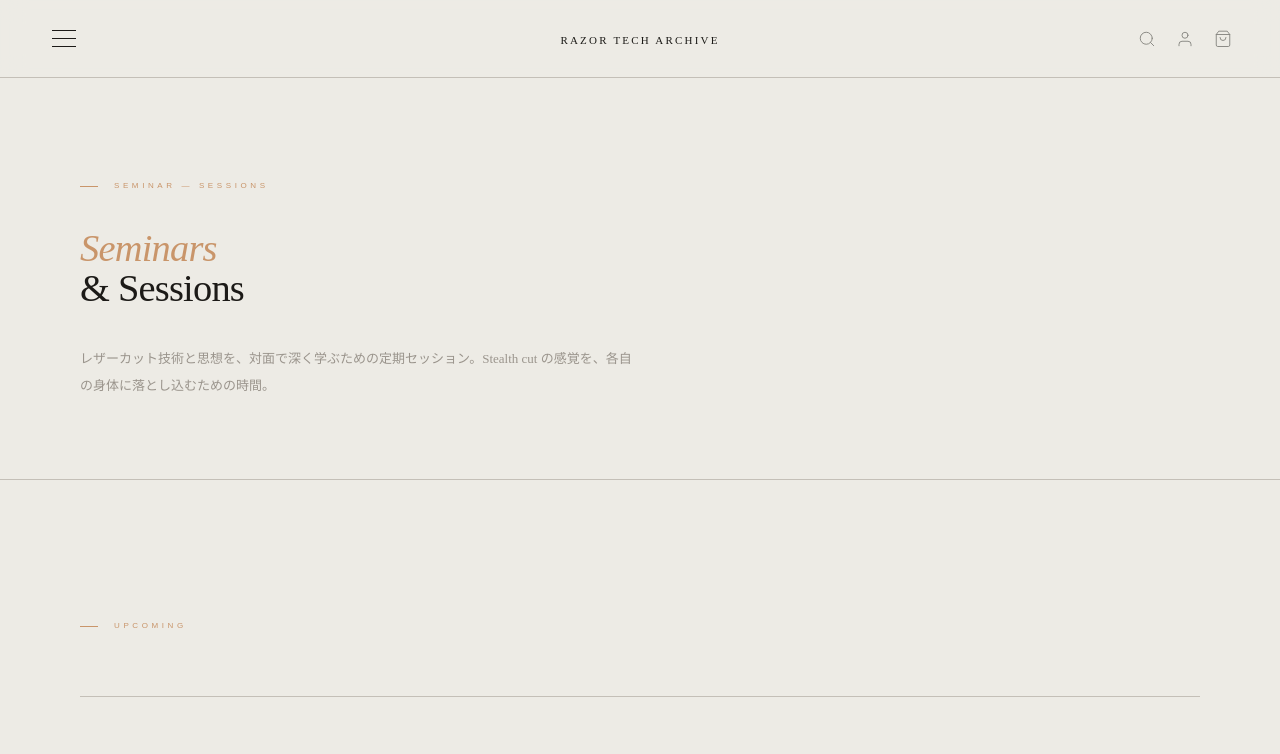
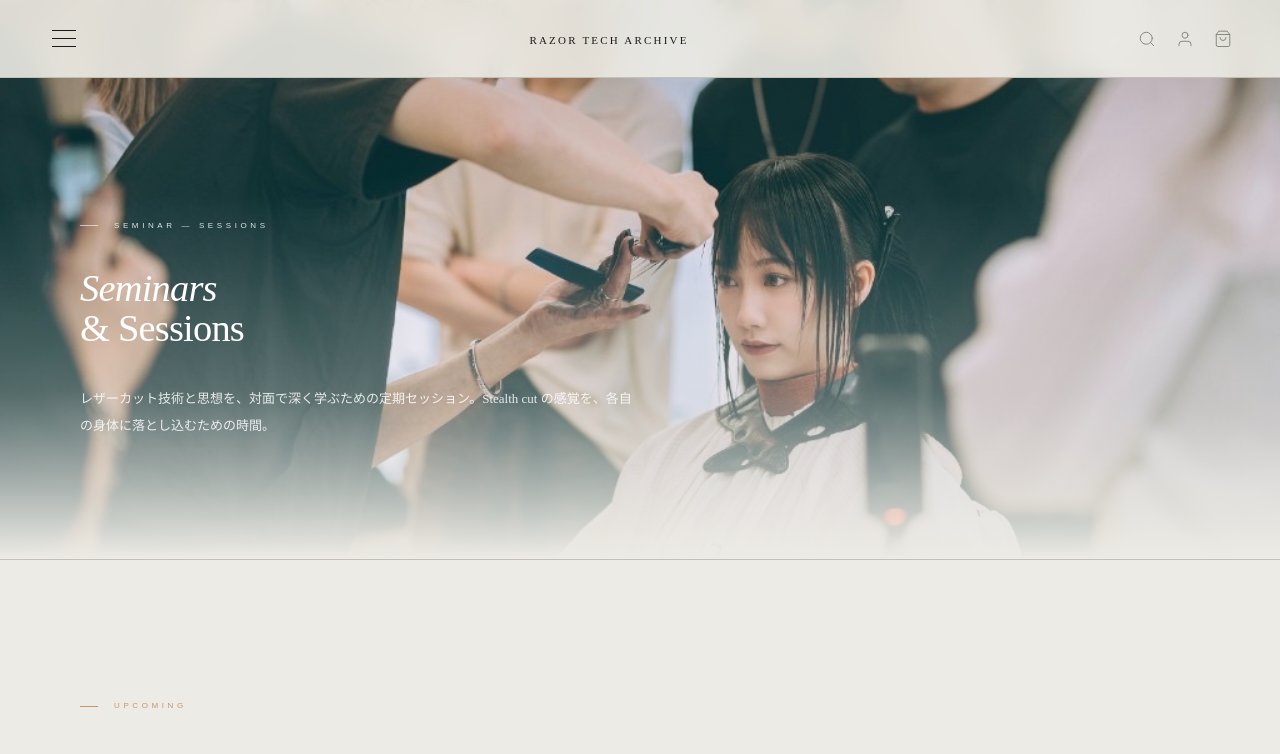
Before and after one commit to razortecharchive/rta-website, a Next.js app: page /seminar in a window 1280 px wide. Shown: the top 754 px of the page. Built offline with nearby package versions, Linux system fonts and the light colour scheme.

Commit message:
seminar hero photo

```diff
--- a/app/components/Nav.js
+++ b/app/components/Nav.js
@@ -15,16 +15,16 @@ export default function Nav() {
 
   return (
     <>
-      <nav className="site-nav" style={{position:'fixed', top:0, left:0, right:0, zIndex:200, padding:'26px 48px', display:'flex', alignItems:'center', justifyContent:'space-between', background:'rgba(237,235,229,0.9)', backdropFilter:'blur(12px)', borderBottom:'1px solid #C4BFB7'}}>
-        <button onClick={() => setMenuOpen(!menuOpen)} aria-label="Menu" style={{display:'flex', flexDirection:'column', gap:7, cursor:'pointer', padding:4, background:'none', border:'none', zIndex:300}}>
+      <nav className="site-nav" style={{position:'fixed', top:0, left:0, right:0, zIndex:200, padding:'26px 48px', display:'grid', gridTemplateColumns:'auto 1fr auto', alignItems:'center', gap:16, background:'rgba(237,235,229,0.9)', backdropFilter:'blur(12px)', borderBottom:'1px solid #C4BFB7'}}>
+        <button onClick={() => setMenuOpen(!menuOpen)} aria-label="Menu" style={{display:'flex', flexDirection:'column', gap:7, cursor:'pointer', padding:4, background:'none', border:'none', zIndex:300, justifySelf:'start'}}>
           <span style={{display:'block', width:24, height:1, background:'#1C1A17', transition:'all 0.5s', transform: menuOpen ? 'translateY(8px) rotate(45deg)' : 'none'}}></span>
           <span style={{display:'block', width:24, height:1, background:'#1C1A17', transition:'all 0.5s', opacity: menuOpen ? 0 : 1}}></span>
           <span style={{display:'block', width:24, height:1, background:'#1C1A17', transition:'all 0.5s', transform: menuOpen ? 'translateY(-8px) rotate(-45deg)' : 'none'}}></span>
         </button>
-        <div style={{position:'absolute', top:'50%', left:'50%', transform:'translate(-50%, -50%)', whiteSpace:'nowrap'}}>
+        <div style={{textAlign:'center', whiteSpace:'nowrap', minWidth:0}}>
           <a href="/" className="site-logo" style={{fontFamily:'Cormorant Garamond, serif', fontSize:11, letterSpacing:'0.2em', textTransform:'uppercase', whiteSpace:'nowrap', color:'#1C1A17', textDecoration:'none'}}>Razor Tech Archive</a>
         </div>
-        <div style={{display:'flex', gap:20}}>
+        <div style={{display:'flex', gap:20, justifySelf:'end'}}>
           <button aria-label="Search" style={{background:'none', border:'none', cursor:'pointer', opacity:0.5}}>
             <svg width="18" height="18" viewBox="0 0 24 24" fill="none" stroke="#1C1A17" strokeWidth="1.2" strokeLinecap="round"><circle cx="11" cy="11" r="8"/><path d="m21 21-4.35-4.35"/></svg>
           </button>
--- a/app/seminar/page.js
+++ b/app/seminar/page.js
@@ -76,16 +76,25 @@ export default function SeminarPage() {
     <main style={{background:'#EDEBE5', minHeight:'100vh', fontFamily:'DM Sans, sans-serif', fontWeight:200, color:'#1C1A17'}}>
       <Nav />
 
-      {/* HEADER */}
-      <section className="seminar-header" style={{padding:'180px 80px 80px', borderBottom:'1px solid #C4BFB7'}}>
-        <div style={{fontSize:8, letterSpacing:'0.45em', textTransform:'uppercase', color:'#C9956A', marginBottom:36, display:'flex', alignItems:'center', gap:16}}>
-          <span style={{width:18, height:1, background:'#C9956A', display:'inline-block'}}></span>
-          Seminar — Sessions
+      {/* HERO PHOTO */}
+      <section className="seminar-hero" style={{position:'relative', width:'100%', height:'70vh', overflow:'hidden', borderBottom:'1px solid #C4BFB7'}}>
+        <img
+          src="/seminar-hero.jpg"
+          alt="Razor Tech Archive — Seminars & Sessions"
+          style={{position:'absolute', top:0, left:0, width:'100%', height:'100%', objectFit:'cover', objectPosition:'center'}}
+        />
+        <div aria-hidden="true" style={{position:'absolute', inset:0, background:'linear-gradient(to bottom, rgba(28,26,23,0.2) 0%, rgba(28,26,23,0) 35%, rgba(237,235,229,0.3) 70%, rgba(237,235,229,1) 100%)', zIndex:5, pointerEvents:'none'}}></div>
+
+        <div className="seminar-hero-content" style={{position:'absolute', inset:0, zIndex:10, display:'flex', flexDirection:'column', justifyContent:'center', padding:'180px 80px 80px'}}>
+          <div style={{fontSize:8, letterSpacing:'0.45em', textTransform:'uppercase', color:'#FFFFFF', marginBottom:36, display:'flex', alignItems:'center', gap:16, opacity:0.85}}>
+            <span style={{width:18, height:1, background:'#FFFFFF', display:'inline-block', opacity:0.7}}></span>
+            Seminar — Sessions
+          </div>
+          <h1 className="page-heading" style={{fontFamily:'Cormorant Garamond, serif', fontSize:'clamp(28px, 3vw, 42px)', fontWeight:200, lineHeight:1.05, letterSpacing:'-0.02em', marginBottom:36, color:'#FFFFFF'}}>
+            <em style={{fontStyle:'italic', color:'#FFFFFF'}}>Seminars</em><br/>& Sessions
+          </h1>
+          <p style={{fontFamily:"'Hiragino Mincho Pro', 'ヒラギノ明朝 Pro', serif", fontSize:13, color:'#FFFFFF', lineHeight:2.1, maxWidth:560, opacity:0.85}}>レザーカット技術と思想を、対面で深く学ぶための定期セッション。Stealth cut の感覚を、各自の身体に落とし込むための時間。</p>
         </div>
-        <h1 className="page-heading" style={{fontFamily:'Cormorant Garamond, serif', fontSize:'clamp(28px, 3vw, 42px)', fontWeight:200, lineHeight:1.05, letterSpacing:'-0.02em', marginBottom:36}}>
-          <em style={{fontStyle:'italic', color:'#C9956A'}}>Seminars</em><br/>& Sessions
-        </h1>
-        <p style={{fontFamily:"'Hiragino Mincho Pro', 'ヒラギノ明朝 Pro', serif", fontSize:13, color:'#9A948C', lineHeight:2.1, maxWidth:560}}>レザーカット技術と思想を、対面で深く学ぶための定期セッション。Stealth cut の感覚を、各自の身体に落とし込むための時間。</p>
       </section>
 
       {/* UPCOMING */}
@@ -144,6 +153,15 @@ export default function SeminarPage() {
         ))}
       </section>
 
+      {/* ABOUT PHOTO (above Join the Archive) */}
+      <section className="seminar-about-photo" style={{width:'100%', height:'50vh', overflow:'hidden'}}>
+        <img
+          src="/seminar-about.jpg"
+          alt="精密なカットと仕上がり — RTA セッション"
+          style={{width:'100%', height:'100%', objectFit:'cover', objectPosition:'center', display:'block'}}
+        />
+      </section>
+
       {/* CTA */}
       <section className="section-pad" style={{padding:'140px 80px', borderTop:'1px solid #C4BFB7'}}>
         <div style={{textAlign:'center'}}>
@@ -164,8 +182,11 @@ export default function SeminarPage() {
 
       <style>{`
         @media (max-width: 768px) {
-          .seminar-header {
-            padding: 140px 24px 60px !important;
+          .seminar-hero {
+            height: 60vh !important;
+          }
+          .seminar-hero-content {
+            padding: 140px 24px 40px !important;
           }
           .section-pad {
             padding: 80px 24px !important;
```
Also changed, not shown: public/seminar-about.jpg (added), public/seminar-hero.jpg (added).
